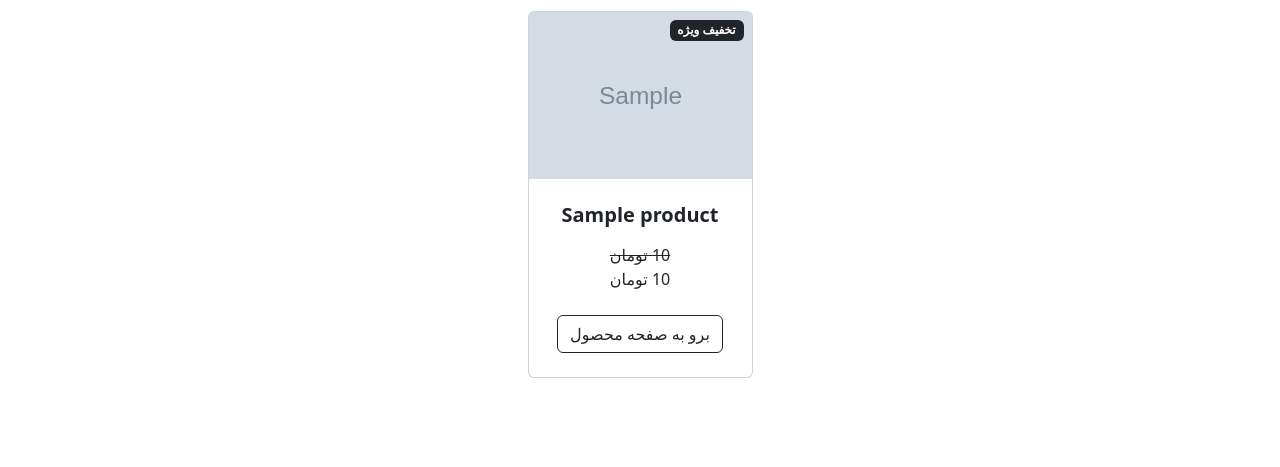
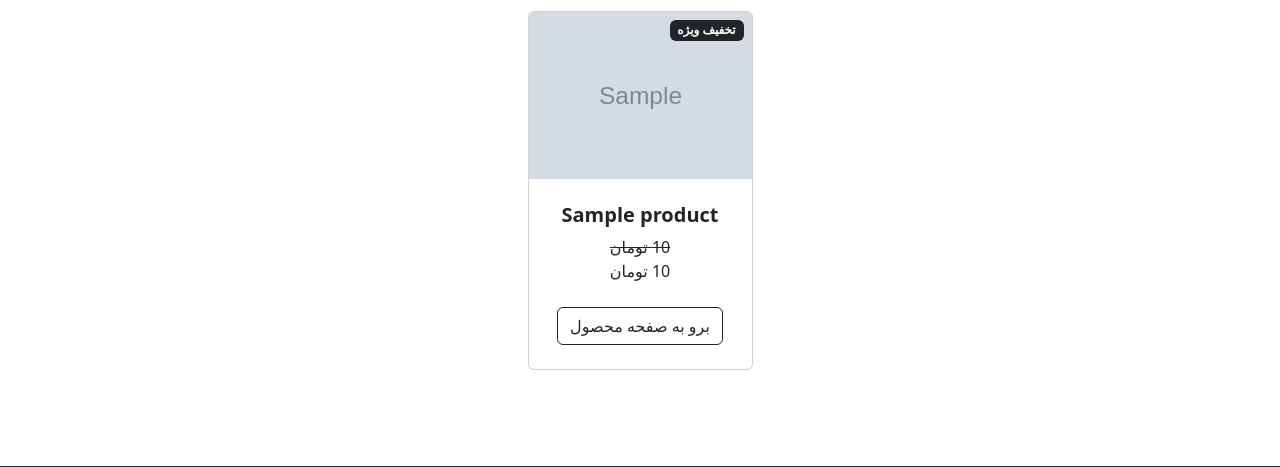
Before and after one commit to masimoosavi34/pooshak_ronya, a Django app: page / in a window 1280 px wide. Shown: the part 438-905 px from the top of the page. Run offline with Django 5.2, Linux system fonts and the light colour scheme; tables that the repository leaves empty hold one stand-in row (values such as "Sample post"); grey boxes marked "Sample" are stand-in pictures; parts of the project's set-up code (start-up, migrations or seed data) failed here and were passed over; some libraries are stand-ins or nearby versions.

Commit message:
Update index.html

```diff
--- a/shop/templates/index.html
+++ b/shop/templates/index.html
@@ -28,11 +28,9 @@
                             <div class="text-center">
                                 <!-- Product name-->
                                 <h5 class="fw-bolder">{{ item.name }}</h5>
-                                <div class="d-flex justify-content-center small text-warning mb-2">
-                                </div>
                                 <!-- Product price-->
-                                <strike>{{ item.price | intcomma }} تومان </strike><br>
-                                {{ item.sale_price | intcomma }} تومان
+                                <strike>{{ item.price|intcomma }} تومان</strike><br>
+                                {{ item.sale_price|intcomma }} تومان
                             </div>
                         </div>
                         <!-- Product actions-->
@@ -51,10 +49,8 @@
                             <div class="text-center">
                                 <!-- Product name-->
                                 <h5 class="fw-bolder">{{ item.name }}</h5>
-                                <div class="d-flex justify-content-center small text-warning mb-2">
-                                </div>
                                 <!-- Product price-->
-                                {{ item.price | intcomma }} تومان
+                                {{ item.price|intcomma }} تومان
                             </div>
                         </div>
                         <!-- Product actions-->
@@ -65,8 +61,6 @@
                 </div>
                 {% endif %}
                 {% endfor %}
-
-                </div>
             </div>
         </div>
     </section>
```
